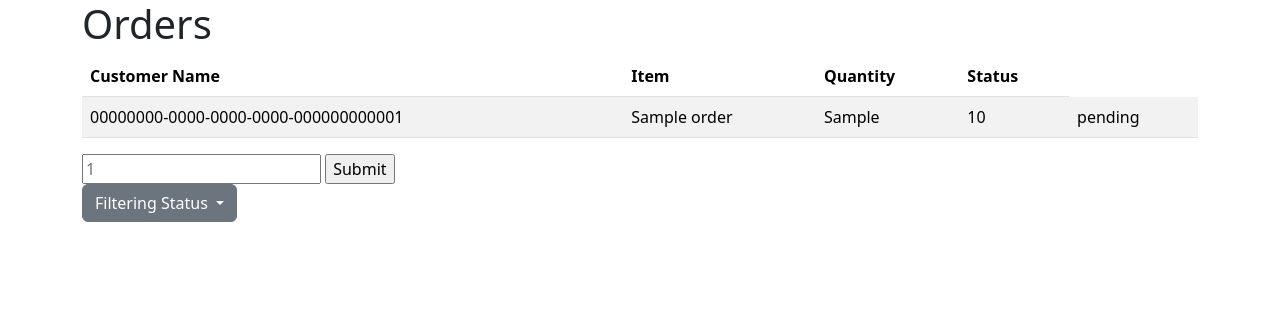
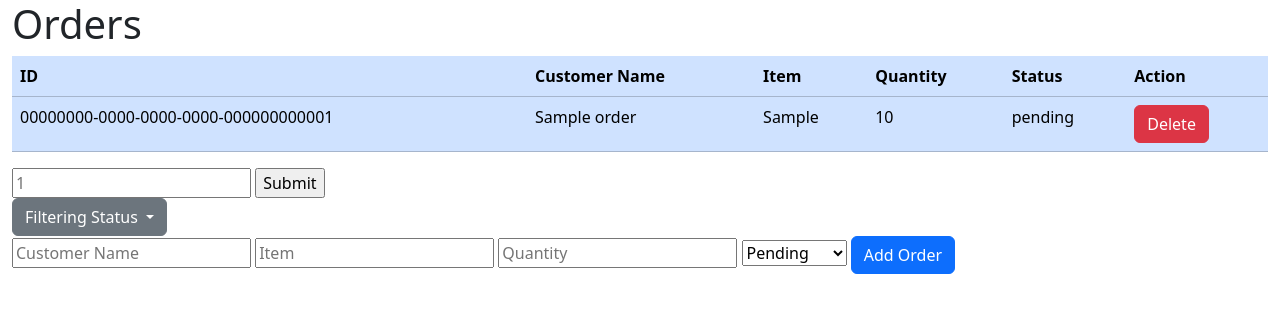
Before and after one commit to Beto-droid/FullStack-Infra-Challenge, a Django app: template FullStackProject/frontend/templates/frontend/frontend_main.html in a window 1280 px wide. Shown: the top 313 px of the page. Run offline with Django 5.2, Linux system fonts and the light colour scheme; tables that the repository leaves empty hold one stand-in row (values such as "Sample post"); the template is opened without the code that fills it: values that come from a table or form of the project are taken from there, most other values are stand-ins (such as "Sample title", 1, 10 or a date in 2020); some libraries are stand-ins or nearby versions.

Commit message:
added all CRUD in front end with inline func

```diff
--- a/FullStackProject/frontend/templates/frontend/base.html
+++ b/FullStackProject/frontend/templates/frontend/base.html
@@ -11,7 +11,9 @@
     {% block extra_head %}{% endblock %}
 </head>
 <body>
+<div class="container-fluid">
     {% block content %}{% endblock %}
+</div>
 <script src="{% static 'bootstrap/js/bootstrap.bundle.min.js' %}"></script>
 <script src="{% static 'htmx/htmx.min.js' %}"></script>
 {% django_htmx_script %}
--- a/FullStackProject/frontend/templates/frontend/frontend_main.html
+++ b/FullStackProject/frontend/templates/frontend/frontend_main.html
@@ -2,11 +2,9 @@
 {% load crispy_forms_filters %}
 {% load crispy_forms_tags %}
 {% block content %}
-    <div class="container">
         <h1>Orders</h1>
         <!-- Table and nexxt butns -->
         <div id="orderTable">
             {% include 'frontend/order_table.html' %}
         </div>
-    </div>
 {% endblock %}
--- a/FullStackProject/frontend/templates/frontend/order_table.html
+++ b/FullStackProject/frontend/templates/frontend/order_table.html
@@ -2,13 +2,15 @@
 {% load crispy_forms_tags %}
 {% block content %}
     <div id="orderTable">
-        <table class="table table-striped">
+        <table class="table table-primary table-hover">
             <thead>
             <tr>
+                <th>ID</th>
                 <th>Customer Name</th>
                 <th>Item</th>
                 <th>Quantity</th>
                 <th>Status</th>
+                <th>Action</th>
             </tr>
             </thead>
             <tbody id="orderTableBody">
@@ -73,4 +75,17 @@
                 </button>
             {% endif %}
         </div>
+
+        <form hx-post="{% url 'create_order' %}" hx-target="#orderTableBody" hx-swap="beforeend">
+            {% csrf_token %}
+            <input type="text" name="customer_name" placeholder="Customer Name" required>
+            <input type="text" name="item" placeholder="Item" required>
+            <input type="number" name="quantity" placeholder="Quantity" required>
+            <select name="status">
+                <option value="pending">Pending</option>
+                <option value="completed">Completed</option>
+                <option value="cancelled">Cancelled</option>
+            </select>
+            <button type="submit" class="btn btn-primary">Add Order</button>
+        </form>
 {% endblock %}
--- a/FullStackProject/frontend/templates/frontend/order_table_rows.html
+++ b/FullStackProject/frontend/templates/frontend/order_table_rows.html
@@ -1,9 +1,21 @@
+{% csrf_token %}
 {% for order in orders %}
-    <tr>
+    <tr id="order-{{ order.id }}">
         <td>{{ order.id }}</td>
-        <td>{{ order.customer_name }}</td>
-        <td>{{ order.item }}</td>
-        <td>{{ order.quantity }}</td>
-        <td>{{ order.status }}</td>
+        <td hx-get="{% url 'edit_order_row' order.id %}" hx-target="#order-{{ order.id }}" hx-swap="outerHTML">
+            <span>{{ order.customer_name }}</span>
+        </td>
+        <td hx-get="{% url 'edit_order_row' order.id %}" hx-target="#order-{{ order.id }}" hx-swap="outerHTML">
+            <span>{{ order.item }}</span>
+        </td>
+        <td hx-get="{% url 'edit_order_row' order.id %}" hx-target="#order-{{ order.id }}" hx-swap="outerHTML">
+            <span>{{ order.quantity }}</span>
+        </td>
+        <td hx-get="{% url 'edit_order_row' order.id %}" hx-target="#order-{{ order.id }}" hx-swap="outerHTML">
+            <span>{{ order.status }}</span>
+        </td>
+        <td>
+            <button hx-delete="{% url 'delete_order' order.id %}" hx-target="#order-{{ order.id }}" hx-swap="outerHTML" class="btn btn-danger" hx-include="[id='order-{{ order.id }}']">Delete</button>
+        </td>
     </tr>
 {% endfor %}
--- a/FullStackProject/frontend/urls.py
+++ b/FullStackProject/frontend/urls.py
@@ -3,4 +3,8 @@ from .views import *
 
 urlpatterns = [
     path('', order_list, name='front_end_main_view'),
+    path('front/<uuid:id>/update/', update_order, name='update_order'),
+    path('front/<uuid:id>/delete/', delete_order, name='delete_order'),
+    path('front/create/', create_order, name='create_order'),
+    path('front/<uuid:id>/edit', edit_order_row, name='edit_order_row'),
 ]
```
Also changed, not shown: FullStackProject/frontend/templates/frontend/order_row_edit.html (added, +16 -0 lines), FullStackProject/frontend/templates/frontend/order_table_row_created.html (added, +12 -0 lines), FullStackProject/frontend/templates/frontend/order_table_row_deleted.html (added, +7 -0 lines), FullStackProject/frontend/templates/frontend/order_table_row_updated.html (added, +20 -0 lines), FullStackProject/frontend/views.py (+68 -0 lines).
